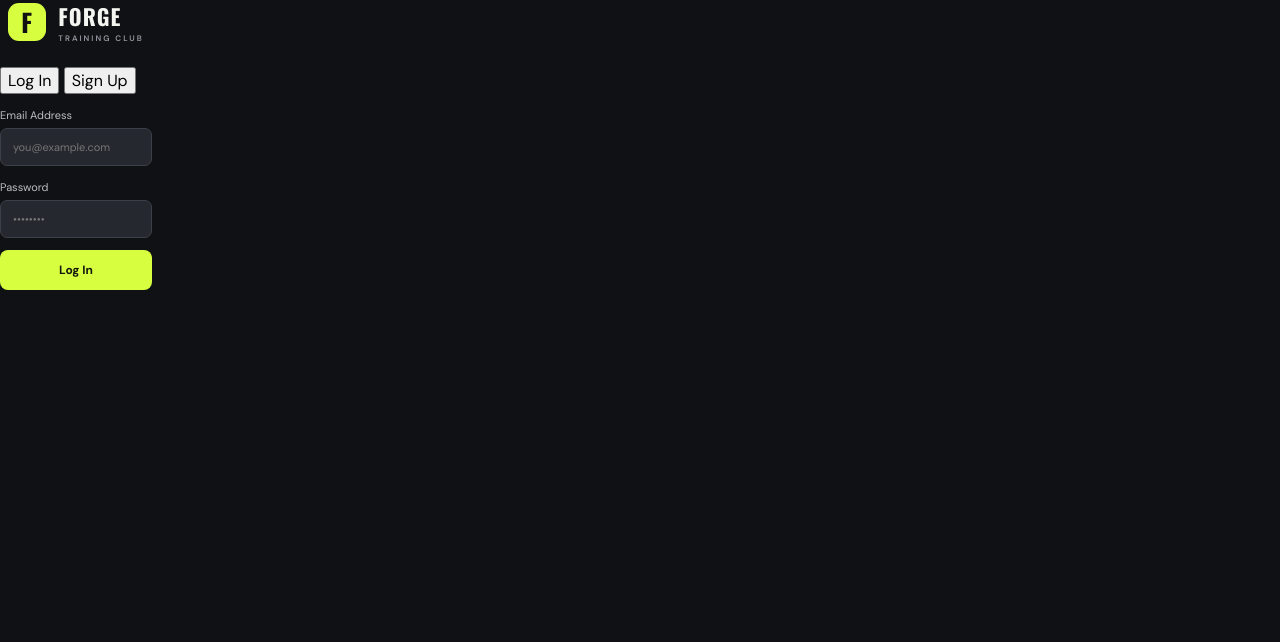
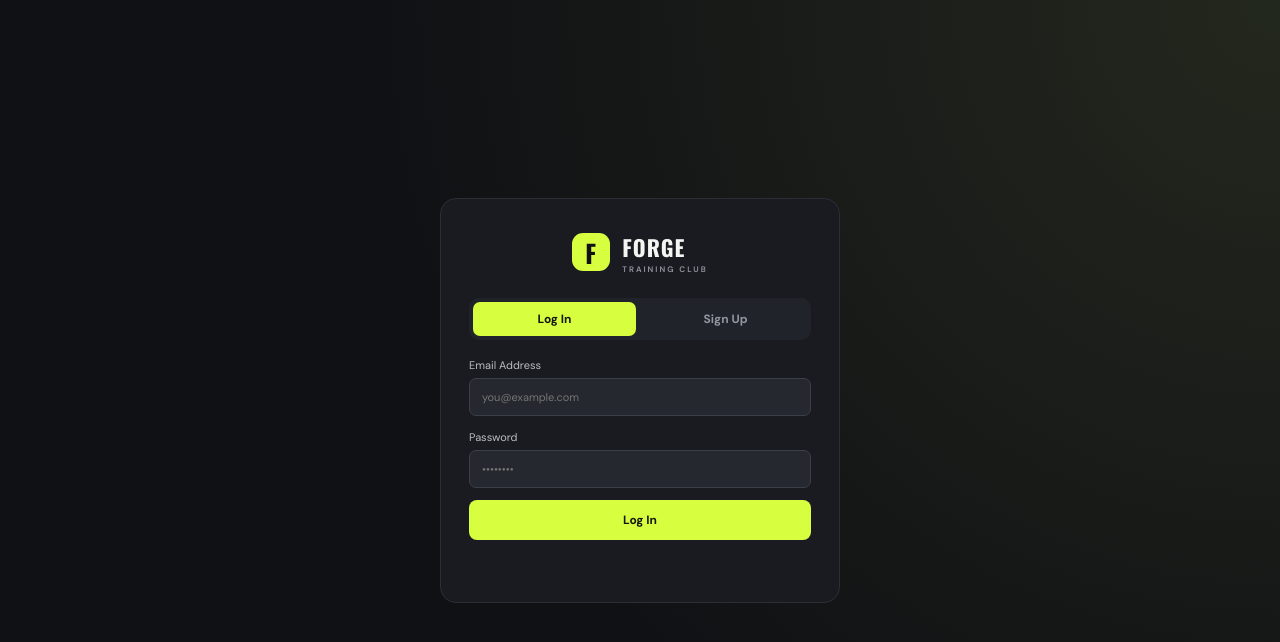
Before and after one commit to souheilyoussefe-debug/aziz-gym-tracker, a plain HTML site: page index.html in a window 1280 px wide. Drawn offline with nearby package versions, Linux system fonts and the light colour scheme.

Commit message:
Refactor CSS for improved styling and organization
Updated CSS variables and styles for various components, including the authentication screen and modal elements.

```diff
--- a/style.css
+++ b/style.css
@@ -12,7 +12,7 @@
 
 * { box-sizing: border-box; }
 body { margin: 0; background: var(--bg); color: var(--text); font-family: "DM Sans", sans-serif; }
-button, input { font: inherit; }
+button, input, select { font: inherit; }
 button { cursor: pointer; }
 .app-shell { min-height: 100vh; display: flex; }
 .sidebar { width: 248px; border-right: 1px solid var(--line); padding: 32px 22px; display: flex; flex-direction: column; flex-shrink: 0; }
@@ -126,8 +126,10 @@ button { cursor: pointer; }
 .timer-controls button { padding: 9px 10px; font-size: 10px; }
 .full-btn { width: 100%; margin-top: 12px; }
 label { display: block; font-size: 11px; color: #b9bdc3; margin: 14px 0 0; }
-input { display: block; width: 100%; background: #25282e; border: 1px solid #3b4048; border-radius: 7px; padding: 11px 12px; color: white; margin-top: 6px; outline: none; }
-input:focus { border-color: var(--accent); }
+input, select { display: block; width: 100%; background: #25282e; border: 1px solid #3b4048; border-radius: 7px; padding: 11px 12px; color: white; margin-top: 6px; outline: none; }
+input:focus, select:focus { border-color: var(--accent); }
+select optgroup { background: #191b20; color: var(--accent); font-weight: 700; }
+select option { background: #25282e; color: var(--text); }
 .form-row { display: grid; grid-template-columns: 1fr 1fr 1fr; gap: 10px; }
 .toast { position: fixed; bottom: 25px; left: 50%; transform: translate(-50%,20px); background: var(--accent); color: #151710; padding: 12px 18px; border-radius: 8px; font-size: 12px; font-weight: 700; opacity: 0; transition: .25s; pointer-events: none; z-index: 20; }
 .toast.show { opacity: 1; transform: translate(-50%,0); }
@@ -140,5 +142,56 @@ input:focus { border-color: var(--accent); }
 .video-frame { margin-top: 8px; position: relative; padding-bottom: 56.25%; height: 0; overflow: hidden; border-radius: 10px; border: 1px solid var(--line); background: #000; }
 .video-frame iframe { position: absolute; top: 0; left: 0; width: 100%; height: 100%; }
 
+/* --- AUTHENTICATION SCREEN --- */
+.auth-screen {
+  min-height: 100vh;
+  display: flex;
+  align-items: center;
+  justify-content: center;
+  padding: 20px;
+  background: radial-gradient(circle at top right, #23281e, var(--bg) 60%);
+}
+
+.auth-card {
+  width: min(400px, 100%);
+  background: var(--panel);
+  border: 1px solid var(--line);
+  border-radius: 16px;
+  padding: 32px 28px;
+}
+
+.auth-tabs {
+  display: grid;
+  grid-template-columns: 1fr 1fr;
+  gap: 8px;
+  background: var(--panel2);
+  padding: 4px;
+  border-radius: 10px;
+  margin-bottom: 18px;
+}
+
+.auth-tab {
+  background: transparent;
+  border: 0;
+  color: var(--muted);
+  padding: 9px;
+  border-radius: 7px;
+  font-size: 12px;
+  font-weight: 700;
+}
+
+.auth-tab.active {
+  background: var(--accent);
+  color: #151710;
+}
+
+.auth-error {
+  color: var(--red);
+  font-size: 11px;
+  text-align: center;
+  margin: 14px 0 0;
+  min-height: 16px;
+}
+
 @media(max-width:900px){.sidebar{width:205px}.main{padding:28px 25px}.hero-art{width:210px}.dashboard-bottom{grid-template-columns:1fr}.program-grid{grid-template-columns:1fr}}
 @media(max-width:650px){.app-shell{display:block}.sidebar{width:100%;height:auto;padding:13px 16px;border-right:0;border-bottom:1px solid var(--line);display:block}.brand{font-size:18px}.brand-mark{width:32px;height:32px}.side-label,.sidebar-bottom{display:none}.sidebar nav{display:flex;overflow:auto;margin-top:13px}.nav-link{white-space:nowrap;padding:9px 11px;font-size:10px;gap:7px}.nav-link span{font-size:14px}.main{padding:23px 16px 45px}.topbar h1{font-size:25px}.topbar .primary-btn{padding:10px;font-size:10px}.hero{padding:24px 21px;min-height:250px}.hero-art{position:absolute;right:-85px;opacity:.35}.hero-copy{max-width:100%}.hero h2{font-size:38px}.stats-grid{grid-template-columns:1fr;gap:9px}.stat-card{padding:14px 16px}.stat-card>strong{font-size:28px;margin:7px 0 0}.section-heading{align-items:center}.section-heading h3{font-size:18px}.section-heading>.muted{display:none}.program-grid{grid-template-columns:1fr}.panel{padding:16px}.timer-box{align-items:flex-start;flex-direction:column}.form-row{grid-template-columns:1fr 1fr}.form-row label:last-child{grid-column:1/-1}}
```
